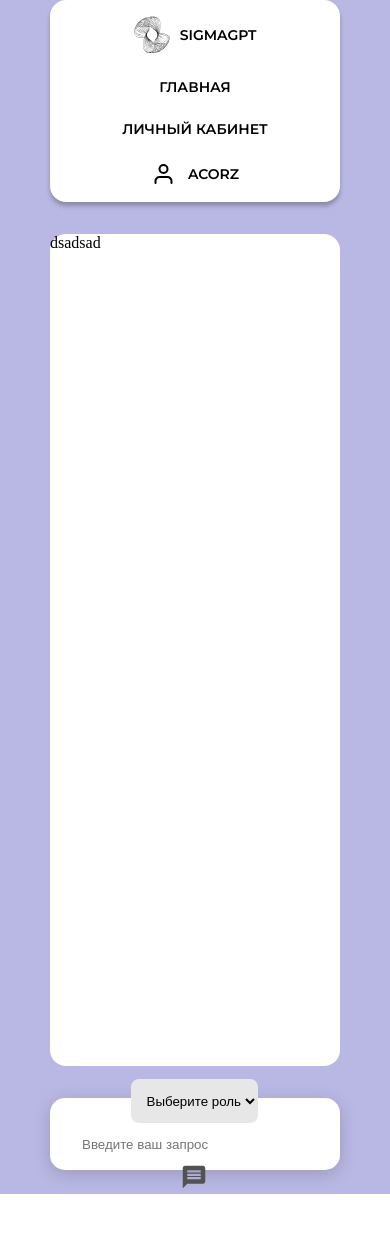
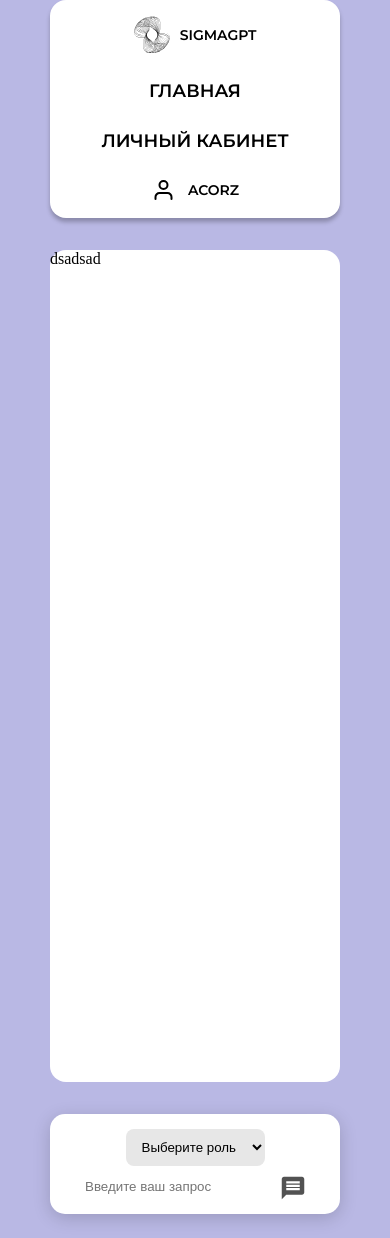
Before and after one commit to Knigor/Dod-i-Co, a Vue app: page /sigma in a window 390 px wide. Before the commit the page ends 1194 px from the top, so only its background shows below. Built offline with nearby package versions, Linux system fonts and the light colour scheme.

Commit message:
lass commit

```diff
--- a/src/components/DropDown.vue
+++ b/src/components/DropDown.vue
@@ -32,8 +32,7 @@ select {
   outline: none;
   background: #e7e7e7;
   border-radius: 8px;
-  max-width: 328px;
-  height: 44px;
-  padding-left: 12px;
+  max-width: 100%;
+  padding: 10px 12px;
 }
 </style>
--- a/src/components/HeaderComponents.vue
+++ b/src/components/HeaderComponents.vue
@@ -5,8 +5,12 @@
       <nav class="header-nav-text">SIGMAGPT</nav>
     </div>
 
-    <nav class="header-nav-text">Главная</nav>
-    <nav class="header-nav-text">Личный кабинет</nav>
+    <RouterLink class="header-link" to="/">
+      <span class="header-nav-text2">Главная</span>
+    </RouterLink>
+    <RouterLink class="header-link" to="/lk">
+      <span class="header-nav-text2">Личный кабинет</span>
+    </RouterLink>
     <div class="user-logo-gpt">
       <img src="../assets/user-logo.svg" alt="Картинка" />
       <p class="header-nav-text-login">{{ Login }}</p>
@@ -51,20 +55,29 @@ export default {
   color: #000000;
 }
 
-.header-nav-text {
+.header-nav-text, .header-nav-text2 {
   font-family: "Montserrat";
   font-style: normal;
   font-weight: 600;
   font-size: 18px;
   line-height: 24px;
-  /* identical to box height, or 133% */
-
   display: flex;
   align-items: center;
   text-align: center;
   text-transform: uppercase;
+  color: #000000;
+  justify-content: center;
+}
 
-  color: #000000;
+.header-link {
+  text-decoration: none;
+  display: inline-block;
+}
+
+.header-link:hover .header-nav-text2:after {
+  width: 100%;
+  border-bottom: 2px solid #000;
+  padding-bottom: 50px;
 }
 
 .sigma-header {
--- a/src/components/HomePage.vue
+++ b/src/components/HomePage.vue
@@ -11,7 +11,6 @@
           <br>который <br>
           понимает вас
         </p>
-        <div></div>
         <div class="buttons">
           <RouterLink to="/sigma"><a>Начать разговор</a></RouterLink>
           <RouterLink to="/registration"><a>Зарегистрироваться</a></RouterLink>
@@ -142,6 +141,58 @@ export default {
 
 @media (max-width: 850px) {
 
+  .scrollable-block .scrollable-block-under2 p {
+    text-align: center;
+  }
+
+  .scrollable-block .scrollable-block-under {
+    display: grid;
+    grid-template-columns: repeat(1, 1fr);
+    gap: 20px;
+    width: 80%;
+  }
+
+  .scrollable-block .scrollable-block-under2 {
+    width: 100%;
+    display: flex;
+    justify-content: center;
+    align-items: center;
+    flex-direction: column;
+  }
+
+  .scrollable-block{
+    padding: 20px 0;
+  }
+
+  .main-page-p .main-heading{
+    width: 80%;
+    font-size: 25px;
+  }
+
+  .main-page .main-page-p{
+    display: grid;
+    row-gap: 50px;
+  }
+
+  .main-page-p .main-text{
+    font-size: 30px;
+    line-height: 50px;
+  }
+
+  .main-page-p {
+    align-self: center; /* Center on screens smaller than 850px */
+    margin-right: 0; /* Remove the right margin */
+  }
+
+  .buttons{
+    flex-direction: column;
+    row-gap: 30px;
+  }
+
+  a{
+    font-size: 4vw;
+    width: 100%;
+  }
 }
 
 .scrollable-block-under2 p{
@@ -251,7 +302,7 @@ a{
   font-family: 'Montserrat';
   font-style: normal;
   font-weight: 700;
-  font-size: 1.2vw;
+  font-size: 20px;
   line-height: 37px;
   background: #FFFFFF;
   border-radius: 10px;
--- a/src/components/LkPage.vue
+++ b/src/components/LkPage.vue
@@ -29,12 +29,11 @@
           </div>
         </div>
 
-        <div style="display: flex; flex-direction: column; justify-content: center; align-items: center; gap: 20px; padding: 20px 0">
+        <div class="lk-pagep">
           <button
-              style="background-color: #525252"
               class="lk-page-button1"
               @click="toggleRoleSettings">Настройка роли</button>
-          <button style="background-color: #F40000;" class="lk-page-button2">Выйти из профиля</button>
+          <button class="lk-page-button2">Выйти из профиля</button>
         </div>
       </div>
 
@@ -52,6 +51,8 @@
             <div>{{ parsedData }}</div>
           </div>
           <button class="add-role">Добавить роль</button>
+          <button class="back-button"
+                  @click="returnToPage">Вернуться назад</button>
           <!--            <p>Выбранный элемент: {{ selectedItem }}</p>-->
         </div>
         <div class="lk-add-right">
@@ -122,7 +123,11 @@ export default {
     },
     changeSlide(slide) {
       this.activeSlide = slide;
-    }
+    },
+    returnToPage() {
+      this.$refs.myElement.style.display = "flex";
+      this.$refs.myElement2.style.display = "none";
+    },
   }
 }
 </script>
@@ -164,7 +169,11 @@ export default {
   border: none;
 }
 
-.add-role {
+.clean-history:hover{
+  background: #dc0000;
+}
+
+.add-role, .back-button {
   border: none;
   display: grid;
   width: 80%;
@@ -185,6 +194,10 @@ export default {
 .lk-add-left {
   display: grid;
   align-content: space-between;
+}
+
+.lk-add-left button:hover, .lk-page-button1:hover{
+  background: #0066BB;
 }
 
 .lk-add-right{
@@ -231,6 +244,15 @@ option{
   color: #000000;
 
   mix-blend-mode: normal;
+}
+
+.lk-pagep{
+  display: flex;
+  flex-direction: column;
+  justify-content: center;
+  align-items: center;
+  gap: 20px;
+  padding: 20px 0
 }
 
 .lk-left-heading{
@@ -304,7 +326,7 @@ option{
 
 .lk-header{
   display: flex;
-  justify-content: flex-start;
+  justify-content: center;
   align-items: center;
   width: 80%;
   position: sticky;
@@ -347,7 +369,26 @@ option{
   color: #000;
 }
 
-.lk-page-button1, .lk-page-button2{
+.lk-page-button1{
+  border-radius: 10px;
+  width: 100%;
+  padding: 10px 30px;
+  border: none;
+  font-family: 'Montserrat';
+  font-style: normal;
+  font-weight: 700;
+  font-size: 14px;
+  line-height: 17px;
+  /* identical to box height */
+  text-align: center;
+  text-transform: uppercase;
+  background: #525252;
+
+  color: #FFFFFF;
+}
+
+.lk-page-button2{
+  background-color: #F40000;
   border-radius: 10px;
   width: 100%;
   padding: 10px 30px;
@@ -362,6 +403,10 @@ option{
   text-transform: uppercase;
 
   color: #FFFFFF;
+}
+
+.lk-page-button2:hover{
+  background-color: #dc0000;
 }
 
 .cut-11 {
--- a/src/views/SigmaView.vue
+++ b/src/views/SigmaView.vue
@@ -7,12 +7,14 @@
     <div class="sigma-footer">
       <div class="sigma-role-dropdown">
         <DropDown class="DropDown-text" />
+        <div style="display: flex; justify-content: space-between; width: 100%">
           <input
               class="input-footer-sigma"
               type="text"
               placeholder="Введите ваш запрос"
           />
           <img src="../assets/footer-icon-sigma.svg" alt="Картинка" />
+        </div>
       </div>
     </div>
   </div>
@@ -28,19 +30,23 @@ export default {
 };
 </script>
 
-
-
-
-
 <style>
 
 
 @media (max-width: 715px) {
-  .sigma-role-dropdown {
+  .sigma .sigma-role-dropdown {
     flex-direction: column;
-    gap: 24px;
-    padding: 16px;
-    height: auto;
+  }
+
+  .sigma-footer {
+    display: flex;
+    flex-direction: row;
+    align-items: center;
+    background: #ffffff;
+    box-shadow: 0px 4px 17px rgb(0 0 0 / 17%);
+    border-radius: 15px;
+    height: 100px;
+    width: 100%;
   }
 
 }
@@ -53,8 +59,6 @@ export default {
     line-height: 18px;
   }
 }
-
-
 
 .input-footer-sigma {
   border: none;
@@ -80,10 +84,8 @@ export default {
   display: flex;
   align-items: center;
   gap: 10px;
-  padding: 0 0 0 32px;
   width: 100%;
-  max-width: 1000px;
-  padding-right: 34px;
+  padding: 20px 35px;
 }
 
 .sigma-main {
@@ -104,9 +106,9 @@ export default {
   background: #ffffff;
   box-shadow: 0px 4px 17px rgb(0 0 0 / 17%);
   border-radius: 15px;
-  width: 1274px;
-  height: 72px;
+  height: 100px;
   width: 100%;
   max-width: 1000px;
 }
+
 </style>
```
Lines whose indentation alone changed are shown as unchanged.
